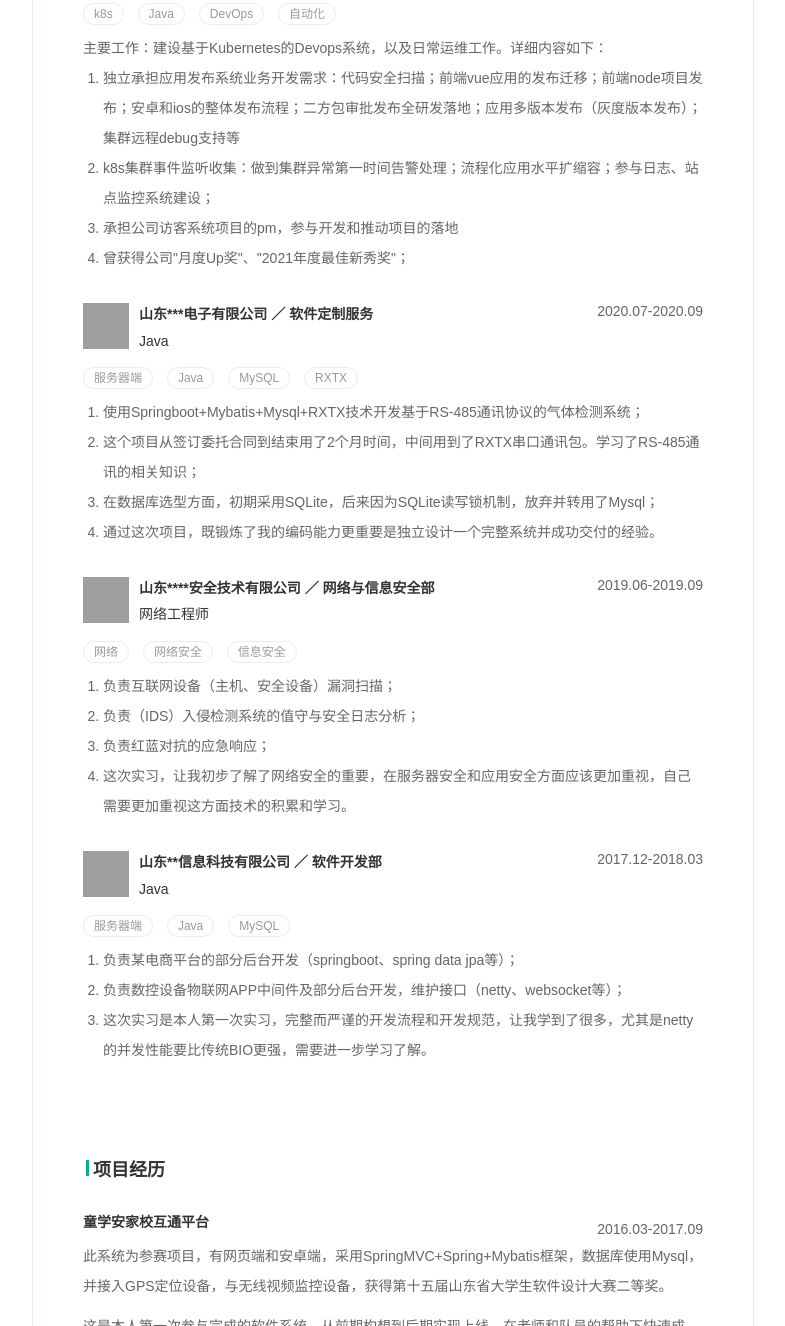
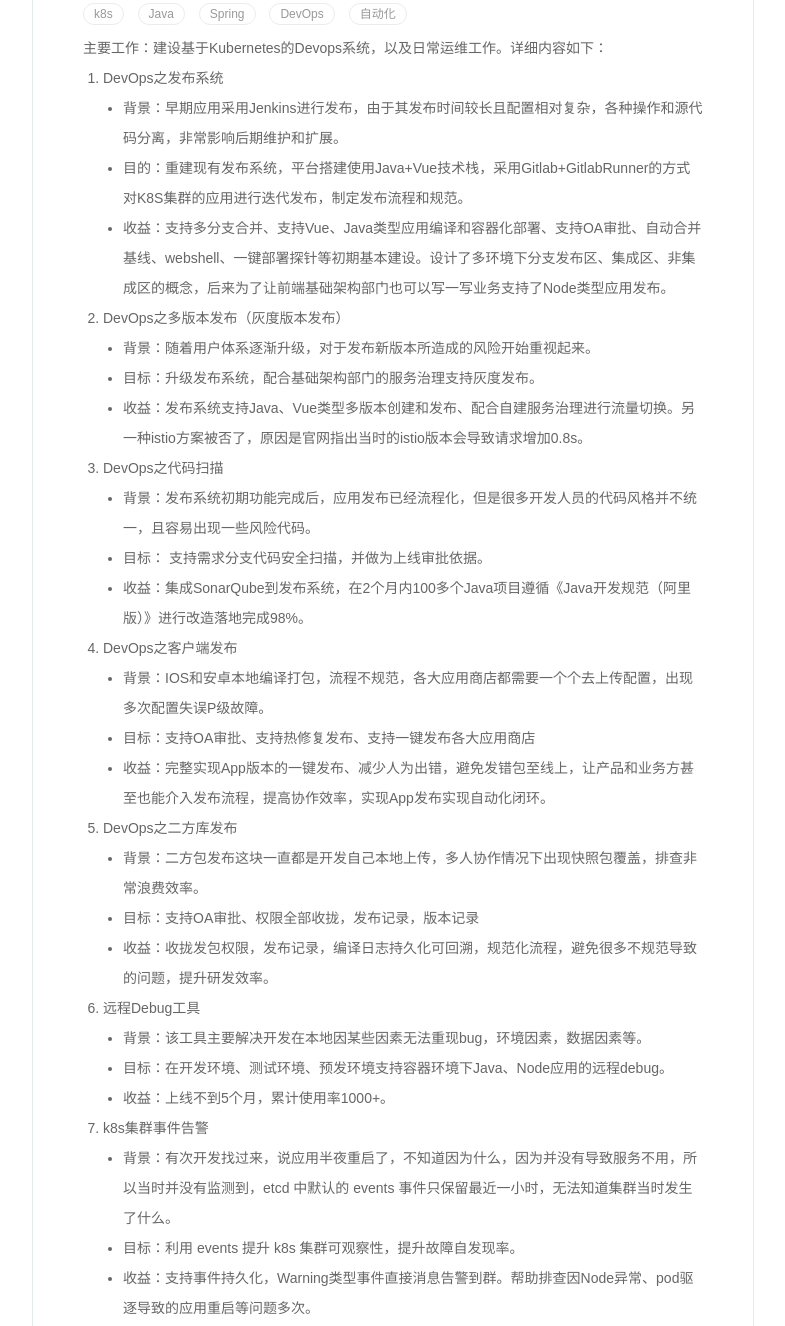
Before and after one commit to saowu/saowu.github.io, a plain HTML site: page cv/cv.html in a window 1280 px wide. Shown: the part 942-2268 px from the top of the page, without its empty margins (247-1032 px from the left). Drawn offline with Linux system fonts and the light colour scheme; grey boxes are pictures that could not be loaded.

Commit message:
update 2022

```diff
--- a/cv/cv.html
+++ b/cv/cv.html
@@ -603,7 +603,7 @@
                 <span class="basic-end-year"> / 2021年毕业</span>
 
                 <span class="basic-age">
-                                     / 22岁</span>
+                                     / 24岁</span>
 
             </p>
             <p>
@@ -637,7 +637,7 @@
         <div class="per-self_content">
             <div class="per-self_des">
                 • 本人计算机专业毕业生，有扎实的软件开发基础；
-                <br/>• 对于JAVA，网站建设，linux，docker，photoshop有一定的了解;
+                <br/>• 对于JAVA，网站建设，linux，k8s，photoshop有一定的了解;
                 <br/>• 善于分析和吸取经验；
                 <br/>• 对于新技术有充分的热情和信心去学习；
                 <br/>• 曾获得第十五届山东省大学生软件设计大赛二等奖；
@@ -690,106 +690,78 @@
                 <div class="tagboard">
                     <span class="tagboard-tag">k8s</span>
                     <span class="tagboard-tag">Java</span>
+                    <span class="tagboard-tag">Spring</span>
                     <span class="tagboard-tag">DevOps</span>
                     <span class="tagboard-tag">自动化</span>
                 </div>
                 <div class="exp-list_content">
                     <p>主要工作：建设基于Kubernetes的Devops系统，以及日常运维工作。详细内容如下：</p>
                     <ol>
-                        <li>独立承担应用发布系统业务开发需求：代码安全扫描；前端vue应用的发布迁移；前端node项目发布；安卓和ios的整体发布流程；二方包审批发布全研发落地；应用多版本发布（灰度版本发布）；集群远程debug支持等<br/></li>
-                        <li>k8s集群事件监听收集：做到集群异常第一时间告警处理；流程化应用水平扩缩容；参与日志、站点监控系统建设；<br/></li>
-                        <li>承担公司访客系统项目的pm，参与开发和推动项目的落地<br/></li>
-                        <li>曾获得公司"月度Up奖"、"2021年度最佳新秀奖"；<br/></li>
+                        <li>DevOps之发布系统<br/>
+                            <ul>
+                                <li>背景：早期应用采用Jenkins进行发布，由于其发布时间较长且配置相对复杂，各种操作和源代码分离，非常影响后期维护和扩展。<br/></li>
+                                <li>目的：重建现有发布系统，平台搭建使用Java+Vue技术栈，采用Gitlab+GitlabRunner的方式对K8S集群的应用进行迭代发布，制定发布流程和规范。<br/></li>
+                                <li>收益：支持多分支合并、支持Vue、Java类型应用编译和容器化部署、支持OA审批、自动合并基线、webshell、一键部署探针等初期基本建设。设计了多环境下分支发布区、集成区、非集成区的概念，后来为了让前端基础架构部门也可以写一写业务支持了Node类型应用发布。<br/></li>
+                            </ul>
+                        </li>
+                        <li>DevOps之多版本发布（灰度版本发布）<br/>
+                            <ul>
+                                <li>背景：随着用户体系逐渐升级，对于发布新版本所造成的风险开始重视起来。<br/></li>
+                                <li>目标：升级发布系统，配合基础架构部门的服务治理支持灰度发布。<br/></li>
+                                <li>收益：发布系统支持Java、Vue类型多版本创建和发布、配合自建服务治理进行流量切换。另一种istio方案被否了，原因是官网指出当时的istio版本会导致请求增加0.8s。<br/></li>
+                            </ul>
+                        </li>
+                        <li>DevOps之代码扫描<br/>
+                            <ul>
+                                <li>背景：发布系统初期功能完成后，应用发布已经流程化，但是很多开发人员的代码风格并不统一，且容易出现一些风险代码。<br/></li>
+                                <li>目标： 支持需求分支代码安全扫描，并做为上线审批依据。<br/></li>
+                                <li>收益：集成SonarQube到发布系统，在2个月内100多个Java项目遵循《Java开发规范（阿里版）》进行改造落地完成98%。<br/></li>
+                            </ul>
+                        </li>
+                        <li>DevOps之客户端发布<br/>
+                            <ul>
+                                <li>背景：IOS和安卓本地编译打包，流程不规范，各大应用商店都需要一个个去上传配置，出现多次配置失误P级故障。<br/></li>
+                                <li>目标：支持OA审批、支持热修复发布、支持一键发布各大应用商店<br/></li>
+                                <li>收益：完整实现App版本的一键发布、减少人为出错，避免发错包至线上，让产品和业务方甚至也能介入发布流程，提高协作效率，实现App发布实现自动化闭环。<br/></li>
+                            </ul>
+                        </li>
+                        <li>DevOps之二方库发布<br/>
+                            <ul>
+                                <li>背景：二方包发布这块一直都是开发自己本地上传，多人协作情况下出现快照包覆盖，排查非常浪费效率。<br/></li>
+                                <li>目标：支持OA审批、权限全部收拢，发布记录，版本记录<br/></li>
+                                <li>收益：收拢发包权限，发布记录，编译日志持久化可回溯，规范化流程，避免很多不规范导致的问题，提升研发效率。<br/></li>
+                            </ul>
+                        </li>
+                        <li>远程Debug工具<br/>
+                            <ul>
+                                <li>背景：该工具主要解决开发在本地因某些因素无法重现bug，环境因素，数据因素等。<br/></li>
+                                <li>目标：在开发环境、测试环境、预发环境支持容器环境下Java、Node应用的远程debug。<br/></li>
+                                <li>收益：上线不到5个月，累计使用率1000+。<br/></li>
+                            </ul>
+                        </li>
+                        <li>k8s集群事件告警<br/>
+                            <ul>
+                                <li>背景：有次开发找过来，说应用半夜重启了，不知道因为什么，因为并没有导致服务不用，所以当时并没有监测到，etcd 中默认的 events 事件只保留最近一小时，无法知道集群当时发生了什么。<br/></li>
+                                <li>目标：利用 events 提升 k8s 集群可观察性，提升故障自发现率。<br/></li>
+                                <li>收益：支持事件持久化，Warning类型事件直接消息告警到群。帮助排查因Node异常、pod驱逐导致的应用重启等问题多次。<br/></li>
+                            </ul>
+                        </li>
+                        <li>前端容器部署的降本优化<br/>
+                            <ul>
+                                <li>背景：由于应用架构性质，产生大量前端内部应用，每个应用都是一个容器实例，特性为流量小，占用资源多。<br/></li>
+                                <li>目标：通过架构的调整将这些前端后台应用合并，节约集群资源，降低成本。<br/></li>
+                                <li>收益：节省容器数1近200个，每月节省近2w云成本。<br/></li>
+                            </ul>
+                        </li>
+                        <li>其他<br/>
+                            <ul>
+                                <li>参与站点、日志监控的开发；流程化应用水平扩缩容；承担公司访客系统项目的pm，参与开发和推动项目的落地;<br/></li>
+                            </ul>
+                        </li>
                     </ol>
                     <p></p>
                 </div>
             </li>
-            <li class="work-exp_list">
-                <p class="exp-list_time">2020.07-2020.09</p>
-                <div class="exp-list_top">
-                    <img src="https://www.lgstatic.com/images/logo_default.png" alt="公司Logo">
-                    <div class="exp-list_right">
-                        <strong class="exp-list_title">
-                            <span>山东***电子有限公司</span>
-                            ／
-                            <span>软件定制服务</span>
-                        </strong>
-                        <p>Java</p>
-                    </div>
-                </div>
-                <div class="tagboard">
-                    <span class="tagboard-tag">服务器端</span>
-                    <span class="tagboard-tag">Java</span>
-                    <span class="tagboard-tag">MySQL</span>
-                    <span class="tagboard-tag">RXTX</span>
-                </div>
-                <div class="exp-list_content">
-                    <p></p>
-                    <ol>
-                        <li>使用Springboot+Mybatis+Mysql+RXTX技术开发基于RS-485通讯协议的气体检测系统；<br/></li>
-                        <li>这个项目从签订委托合同到结束用了2个月时间，中间用到了RXTX串口通讯包。学习了RS-485通讯的相关知识；<br/></li>
-                        <li>在数据库选型方面，初期采用SQLite，后来因为SQLite读写锁机制，放弃并转用了Mysql；<br/></li>
-                        <li>通过这次项目，既锻炼了我的编码能力更重要是独立设计一个完整系统并成功交付的经验。<br/></li>
-                    </ol>
-                    <p></p>
-                </div>
-            </li>
-            <li class="work-exp_list">
-                <p class="exp-list_time">2019.06-2019.09</p>
-                <div class="exp-list_top">
-                    <img src="https://www.lgstatic.com/images/logo_default.png" alt="公司Logo">
-                    <div class="exp-list_right">
-                        <strong class="exp-list_title">
-                            <span>山东****安全技术有限公司</span>
-                            ／
-                            <span>网络与信息安全部</span>
-                        </strong>
-                        <p>网络工程师</p>
-                    </div>
-                </div>
-                <div class="tagboard">
-                    <span class="tagboard-tag">网络</span>
-                    <span class="tagboard-tag">网络安全</span>
-                    <span class="tagboard-tag">信息安全</span>
-                </div>
-                <div class="exp-list_content">
-                    <ol>
-                        <li>负责互联网设备（主机、安全设备）漏洞扫描；</li>
-                        <li>负责（IDS）入侵检测系统的值守与安全日志分析；</li>
-                        <li>负责红蓝对抗的应急响应；</li>
-                        <li>这次实习，让我初步了解了网络安全的重要，在服务器安全和应用安全方面应该更加重视，自己需要更加重视这方面技术的积累和学习。</li>
-                    </ol>
-                </div>
-            </li>
-            <li class="work-exp_list">
-                <p class="exp-list_time">2017.12-2018.03</p>
-                <div class="exp-list_top">
-                    <img src="https://www.lgstatic.com/images/logo_default.png" alt="公司Logo">
-                    <div class="exp-list_right">
-                        <strong class="exp-list_title">
-                            <span>山东**信息科技有限公司</span>
-                            ／
-                            <span>软件开发部</span>
-                        </strong>
-                        <p>Java</p>
-                    </div>
-                </div>
-                <div class="tagboard">
-                    <span class="tagboard-tag">服务器端</span>
-                    <span class="tagboard-tag">Java</span>
-                    <span class="tagboard-tag">MySQL</span>
-                </div>
-                <div class="exp-list_content">
-                    <p></p>
-                    <ol>
-                        <li>负责某电商平台的部分后台开发（springboot、spring data jpa等）；<br/></li>
-                        <li>负责数控设备物联网APP中间件及部分后台开发，维护接口（netty、websocket等）；<br/></li>
-                        <li>这次实习是本人第一次实习，完整而严谨的开发流程和开发规范，让我学到了很多，尤其是netty的并发性能要比传统BIO更强，需要进一步学习了解。<br/></li>
-                    </ol>
-                    <p></p>
-                </div>
-            </li>
-
         </ol>
     </div>
     <!-- /工作经历 -->
```
